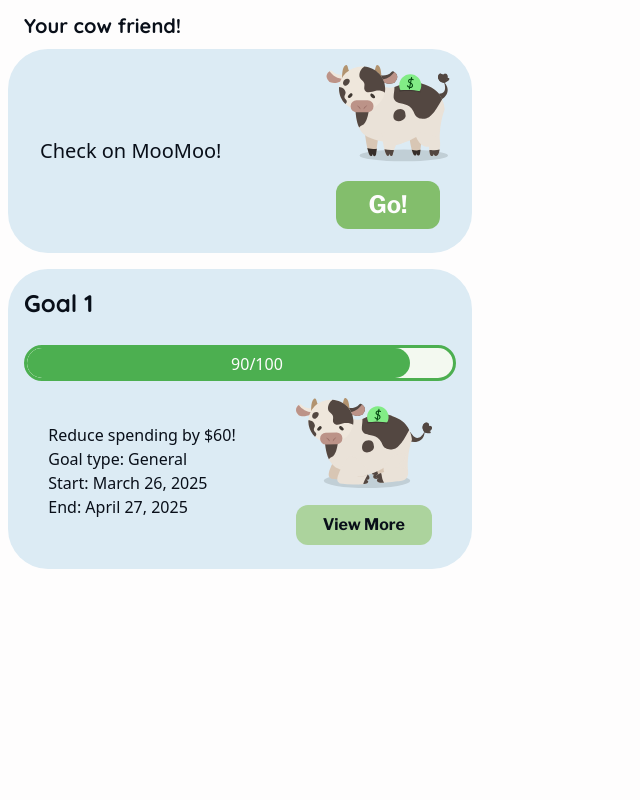
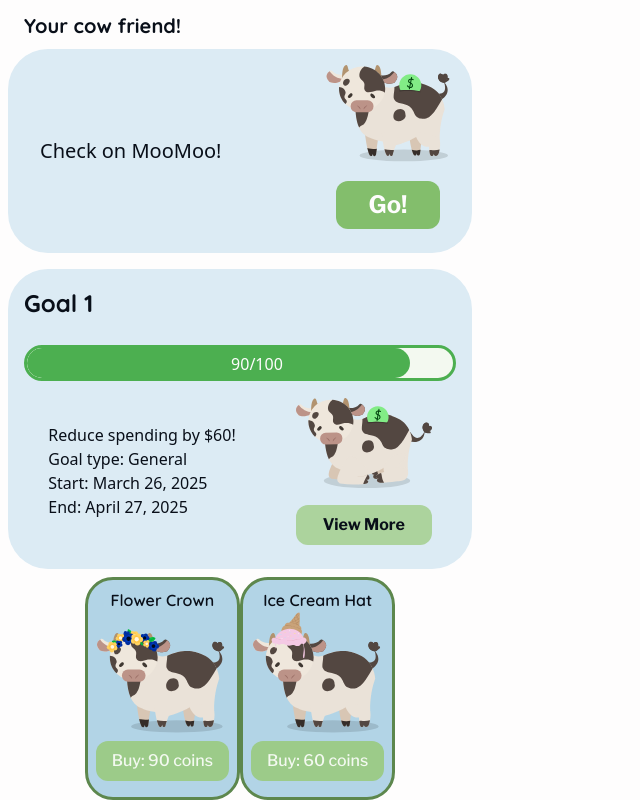
Before and after one commit to AlyssaHug/Design02_App, a Next.js app: page / in a window 1280 px wide. Shown: the part 844-1644 px from the top of the page, without its empty margins (0-640 px from the left). Before the commit the page ends 1421 px from the top, so only its background shows below. Built offline with nearby package versions, Linux system fonts and the light colour scheme.

Commit message:
finish shop item cards

```diff
--- a/app/page.js
+++ b/app/page.js
@@ -5,6 +5,8 @@ import { GoalRecs } from "./ui/GoalCards/GoalCards";
 import styles from "@/app/ui/GoalCards/GoalCards.module.css";
 import Button from "./ui/Buttons/Buttons";
 import { GoalCow, GoalDetailed } from "./ui/GoalCards/GoalCards";
+import ShopItem from "./ui/ShopItem/ShopItem";
+
 function page() {
     return (
         <div>
@@ -62,6 +64,18 @@ function page() {
                 start='March 26, 2025'
                 end='April 27, 2025'
             />
+            <div className='sameSizedButtons'>
+                <ShopItem
+                    name='Flower Crown'
+                    imageSrc='/flower.svg'
+                    value='90'
+                />
+                <ShopItem
+                    name='Ice Cream Hat'
+                    imageSrc='/icecream.svg'
+                    value='60'
+                />
+            </div>
         </div>
     );
 }
--- a/app/ui/Buttons/Buttons.module.css
+++ b/app/ui/Buttons/Buttons.module.css
@@ -66,6 +66,7 @@
 .shop {
     background-color: #9ccb89;
     color: #f3f9f0;
+    font-weight: 500;
 }
 /*====nav styles====*/
 .nav {
--- /dev/null
+++ b/app/ui/ShopItem/ShopItem.js
@@ -0,0 +1,32 @@
+import classNames from "classnames";
+import styles from "@/app/ui/ShopItem/ShopItem.module.css";
+import Button from "../Buttons/Buttons";
+import Moomoo from "../moomoo/moomoo";
+import { Quicksand, Libre_Franklin } from "next/font/google";
+
+const libreFranklin = Libre_Franklin({
+    variable: "--font-libre-franklin",
+});
+const quicksand = Quicksand({
+    variable: "--font-quicksand",
+});
+
+export default function ShopItem({ type, name, value, imageSrc }) {
+    const ItemClasses = classNames(styles.Item, libreFranklin.variable);
+    {
+        return (
+            <div className={styles.container}>
+                <h3 className={styles.itemName}>{name}</h3>
+                <Moomoo
+                    size='shop'
+                    src={imageSrc}
+                />
+                <Button
+                    className={styles.button}
+                    type='shop'
+                    value={`Buy: ${value} coins`}
+                />
+            </div>
+        );
+    }
+}
--- /dev/null
+++ b/app/ui/ShopItem/ShopItem.module.css
@@ -0,0 +1,16 @@
+.container {
+    background-color: #b2d4e6;
+
+    border: 3px solid #5d874d;
+    border-radius: 28px;
+    display: flex;
+    align-items: center;
+    flex-direction: column;
+    justify-content: center;
+    padding: 8px;
+}
+.itemName {
+    font-size: 16px;
+    font-weight: 600;
+    font-family: var(--font-quicksand);
+}
```
